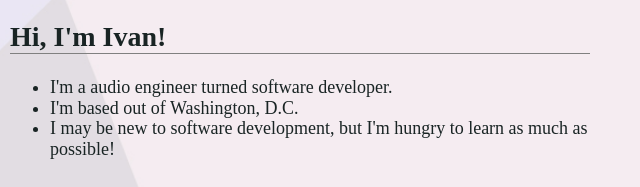
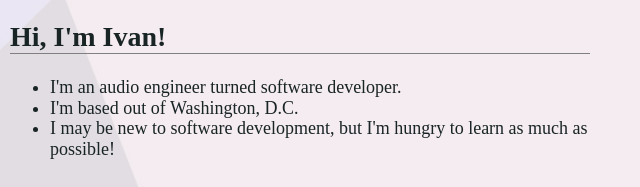
Before and after one commit to ilarocca/Porfolio-v3, a plain HTML site: page index.html in a window 1280 px wide. Shown: the part 953-1140 px from the top of the page, 340-980 px from the left. Drawn offline with nearby package versions, Linux system fonts and the light colour scheme.

Commit message:
Update index.html

```diff
--- a/index.html
+++ b/index.html
@@ -30,7 +30,7 @@
         <h2>Hi, I'm Ivan!</h2>
         <p>
           <ul>
-            <li> I'm a audio engineer turned software developer.</li>
+            <li> I'm an audio engineer turned software developer.</li>
             <li> I'm based out of Washington, D.C.</li>
             <li> I may be new to software development, but I'm hungry to learn as much as possible!</li>
           </ul>
```
